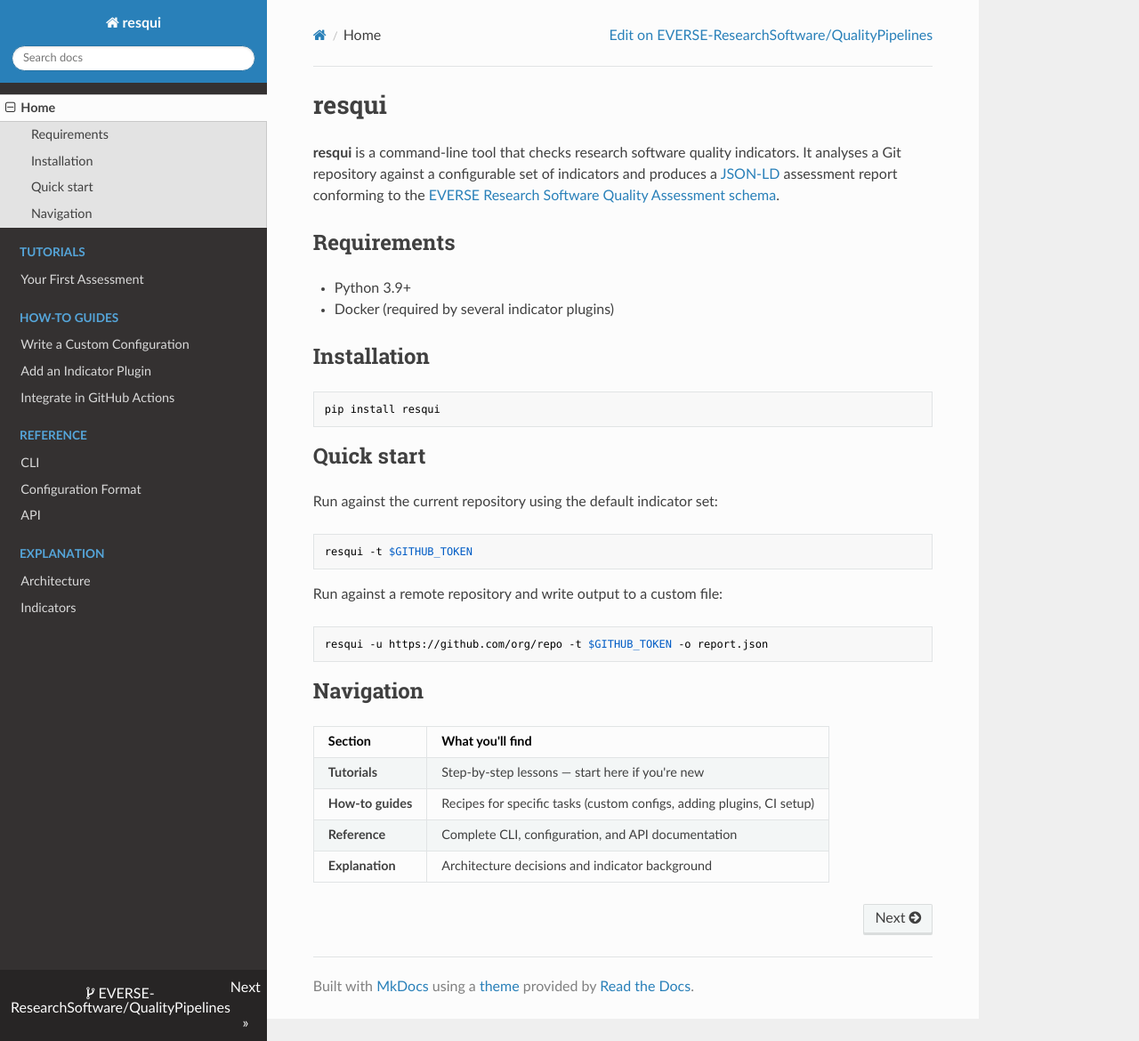
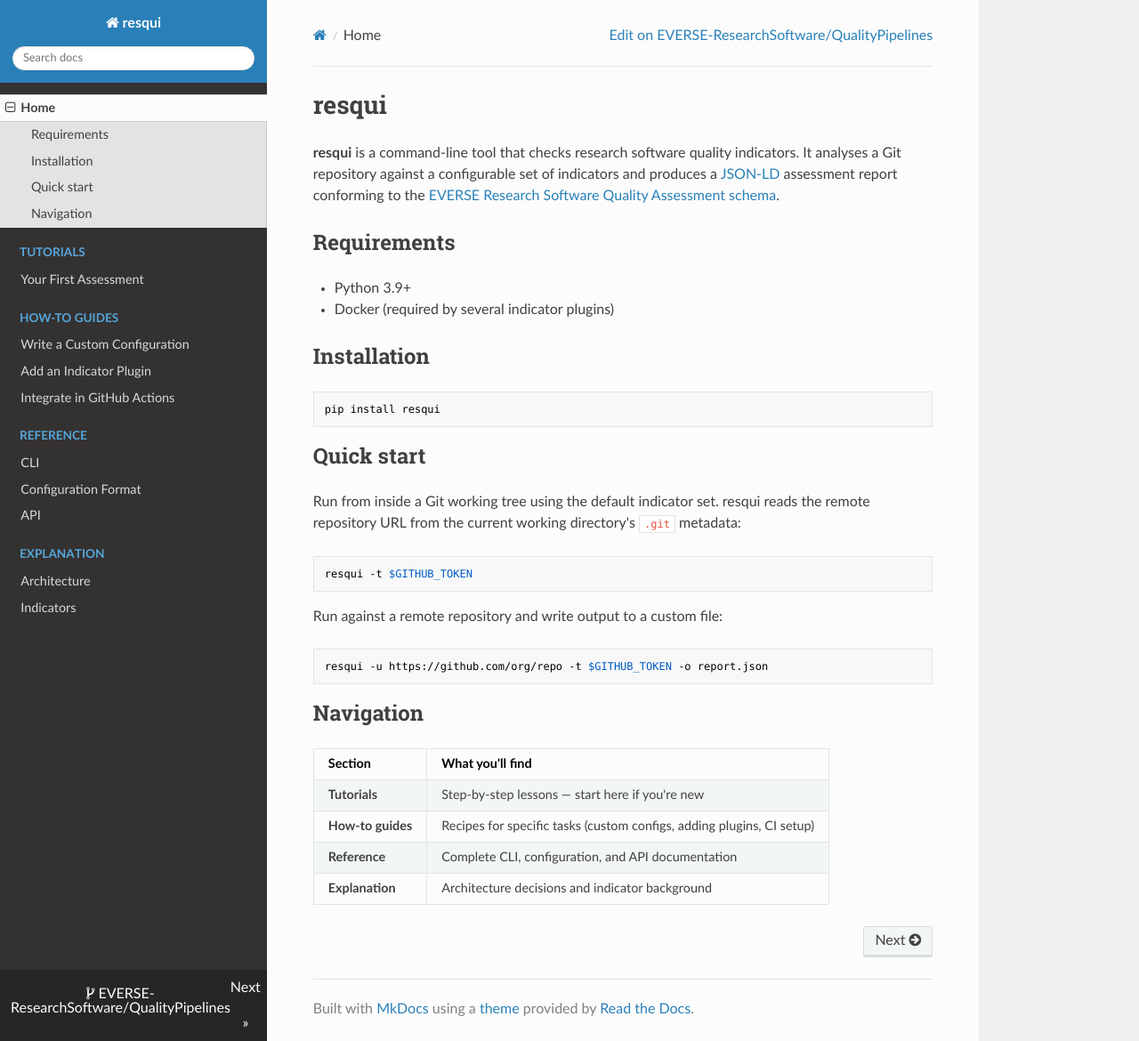
Before and after one commit to EVERSE-ResearchSoftware/QualityPipelines, an MkDocs documentation site: the page built from docs/index.md, in a window 1280 px wide and 1170 px high. Shown: the whole window at 89% size. Built offline with MkDocs 1.6.1, drawn with Linux system fonts in a browser that asks for light colours; nearby versions of some CDN libraries.

````diff
--- a/docs/index.md
+++ b/docs/index.md
@@ -18,7 +18,7 @@ pip install resqui
 
 ## Quick start
 
-Run against the current repository using the default indicator set:
+Run from inside a Git working tree using the default indicator set. resqui reads the remote repository URL from the current working directory's `.git` metadata:
 
 ```bash
 resqui -t $GITHUB_TOKEN
````
Also changed, not shown: README.md (+1 -1 lines), docs/reference/cli.md (+1 -1 lines), docs/tutorials/first-assessment.md (+1 -1 lines).
